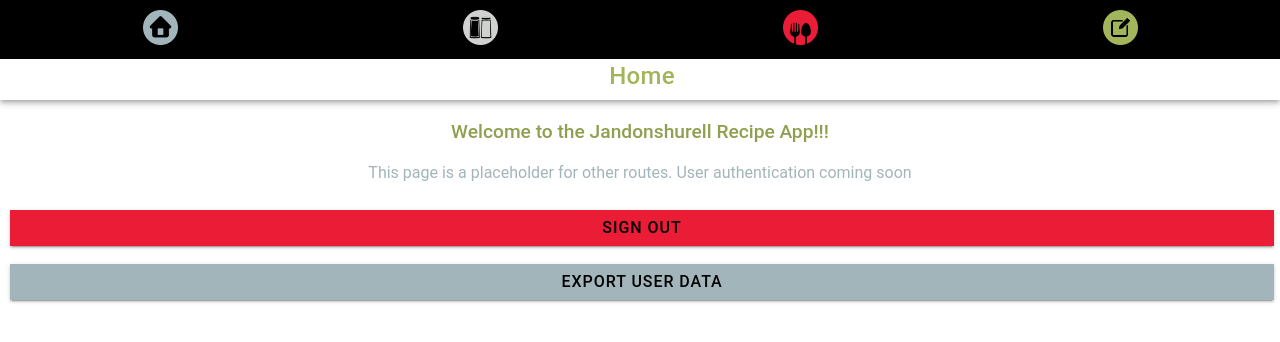
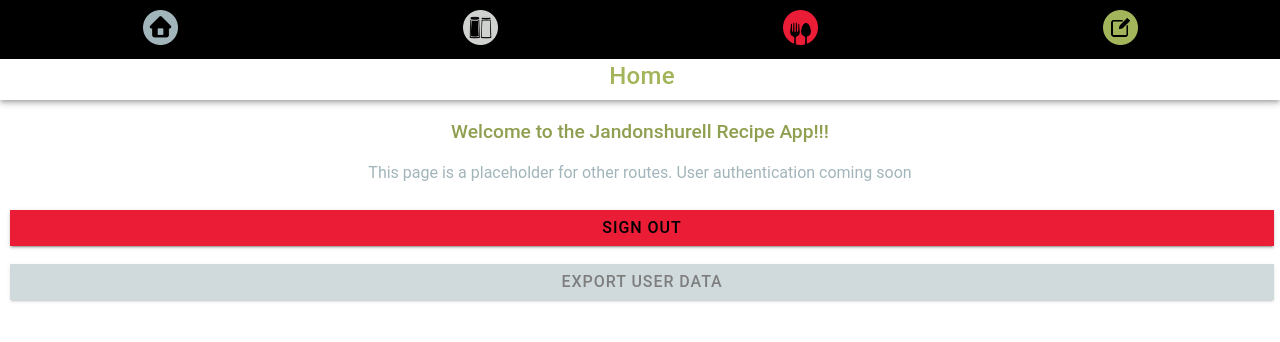
Before and after one commit to BC-1616/Cook-and-Compile, a React (Vite) app in the folder capstone/: page /Home in a window 1280 px wide. Shown: the top 342 px of the page. Built offline with nearby package versions, Linux system fonts and the light colour scheme; no server answers; the database is empty; sample sign-in values are in the browser's storage.

Commit message:
Fixed user recipe fetching and exporting

```diff
--- a/capstone/src/components/BlankPage.tsx
+++ b/capstone/src/components/BlankPage.tsx
@@ -1,10 +1,7 @@
-import React, {useState, useEffect} from 'react';
+import React, { useState, useEffect } from 'react';
 import { IonContent, IonPage, IonHeader, IonToolbar, IonButtons, IonMenuButton, IonTitle, IonButton } from '@ionic/react';
-import { useHistory } from 'react-router-dom';
-import { signOut, onAuthStateChanged } from 'firebase/auth';  // Import signOut from Firebase
-import { auth } from '../firebase_setup/firebase';  // Import your Firebase auth instance
-import { useUser } from './UserContext';  // Assuming you are using context for global state management
-import handleAuth from '../handles/handleAuth'; // Import handleAuth hook
+import { signOut } from 'firebase/auth';
+import { auth } from '../firebase_setup/firebase';
 import { handleFetchRecipes } from '../handles/handleFetchRecipes';
 import '../Styles/BlankPage.css';
 
@@ -14,33 +11,44 @@ interface Recipe {
     name: string;
     ingredients: { [key: string]: string };
     instructions: string;
-    tags: string; // Maybe change to a list if tags are multiple
-    userAllergic: boolean,
-    userPref: boolean
+    tags: string;
+    userAllergic: boolean;
+    userPref: boolean;
 }
 
 const BlankPage: React.FC = () => {
     const [recipes, setRecipes] = useState<Recipe[]>([]);
+    const [loading, setLoading] = useState<boolean>(true); // For loading state
+    const [user, setUser] = useState<any>(null);  // Track authenticated user
 
     useEffect(() => {
-    const getRecipes = async () => {
-      try{
+        // Auth state change listener
+        const unsubscribe = auth.onAuthStateChanged(async (user) => {
+            if (user) {
+                console.log("User authenticated:", user);
+                setUser(user);  // Set user to the state
+                await fetchRecipes(user.uid);  // Fetch recipes once user is authenticated
+            } else {
+                setUser(null);  // No user authenticated
+            }
+        });
+
+        return () => unsubscribe();  // Clean up the listener when component is unmounted
+    }, []);
+
+    const fetchRecipes = async (userId: string) => {
+        setLoading(true); // Start loading when fetching recipes
+        try {
             const userRecipes = await handleFetchRecipes();
+            console.log("Fetched recipes:", userRecipes);
             setRecipes(userRecipes);
-
         } catch (error) {
             console.log(error);
+        } finally {
+            setLoading(false); // Stop loading once the recipes are fetched
         }
-    }
-    getRecipes();
-  }, []);
-  console.log("recipes:");
-  console.log(recipes);
+    };
 
-  const { user } = handleAuth();  // Use the handleAuth hook to get user data
-  const history = useHistory();
-
-  // Handle sign out
     const handleSignOut = async () => {
         try {
             await signOut(auth);
@@ -51,49 +59,38 @@ const BlankPage: React.FC = () => {
         }
     };
 
-  // Export user data as JSON
     const exportToJson = () => {
-    if (!user) {
-      console.log("No user data available to export");
+        if (recipes.length === 0) {
+            console.log("No recipes available to export");
             return;
         }
 
-    // This will be the JSON object
         const userPersonalData = {
-      uid: user.uid,
-      displayName: user.displayName,
-      email: user.email,
-      photoURL: user.photoURL,
+            uid: user?.uid || 'Anonymous',
+            displayName: user?.displayName || 'Anonymous',
+            email: user?.email || 'N/A',
+            photoURL: user?.photoURL || 'N/A',
         };
+
         const otherData = {
             type: "recipes",
-      recipes: recipes,
-    }
+            recipes: recipes, // Include the recipes array here
+        };
 
         const userData = {
             ppd: userPersonalData,
             other: otherData,
         };
 
-    /*
-    const jsonRecipeData = JSON.stringify(userRecipes, null, 2);
-    const recipeBlob = new Blob([jsonRecipeData], { type: 'application/json' });
-    const recipeURL = URL.createObjectURL(recipeBlob);
-    const rlink = document.createElement('a');  // Create an anchor element
-    rlink.href = recipeURL;  // Set the download link
-    rlink.download = 'userData.json';  // Specify the filename for the downloaded JSON file
-    rlink.click();  // Simulate a click to trigger the download
-    */
-    const jsonData = JSON.stringify(userData, null, 2);  // Convert user data to JSON string
-    const blob = new Blob([jsonData], { type: 'application/json' });  // Create a Blob with JSON data
-    const url = URL.createObjectURL(blob);  // Create an object URL for the Blob
-    const link = document.createElement('a');  // Create an anchor element
-    link.href = url;  // Set the download link
-    link.download = 'userData.json';  // Specify the filename for the downloaded JSON file
-    link.click();  // Simulate a click to trigger the download
-    URL.revokeObjectURL(url);  // Clean up the object URL to free memory
+        const jsonData = JSON.stringify(userData, null, 2);
+        const blob = new Blob([jsonData], { type: 'application/json' });
+        const url = URL.createObjectURL(blob);
+        const link = document.createElement('a');
+        link.href = url;
+        link.download = 'userData.json';
+        link.click();
+        URL.revokeObjectURL(url);
     };
-
 
     return (
         <IonPage>
@@ -102,7 +99,6 @@ const BlankPage: React.FC = () => {
                     <IonButtons slot="start">
                         <IonMenuButton />
                     </IonButtons>
-            {/* Added CSS to move page tile below Navbar */}
                     <IonTitle id="title">Home</IonTitle>
                 </IonToolbar>
             </IonHeader>
@@ -121,8 +117,13 @@ const BlankPage: React.FC = () => {
                 </IonButton>
 
                 {/* Export User Data Button */}
-        <IonButton expand="full" color="primary" onClick={exportToJson}>
-          Export User Data
+                <IonButton
+                    expand="full"
+                    color="primary"
+                    onClick={exportToJson}
+                    disabled={loading || recipes.length === 0 || !user}
+                >
+                    {loading ? "Loading..." : "Export User Data"}
                 </IonButton>
             </IonContent>
         </IonPage>
--- a/capstone/src/handles/handleFetchRecipes.ts
+++ b/capstone/src/handles/handleFetchRecipes.ts
@@ -9,8 +9,17 @@ interface Recipe {
     ingredients: { [key: string]: string };
     instructions: string;
     tags: string; // Maybe change to a list if tags are multiple
-    userAllergic: boolean,
-    userPref: boolean
+    userAllergic: boolean;
+    userPref: boolean;
+}
+
+// Interface for the expected structure of recipe data from Firestore
+interface RecipeData {
+    image: string;
+    name: string;
+    ingredients: { [key: string]: string };
+    instructions: string;
+    tags?: string; // tags are optional
 }
 
 export const handleFetchRecipes = async () => {
@@ -24,26 +33,32 @@ export const handleFetchRecipes = async () => {
         const userId = user.uid; // Get the user's ID
 
         // Reference the user's 'recipes' subcollection
-        console.log('Looking under ', userId, ' collection for recipes.');
+        console.log('Looking under', userId, 'collection for recipes.');
         const recipesCollectionRef = collection(firestore, 'users', userId, 'recipes');
 
         // Fetch the recipes from the user's subcollection
         const querySnapshot = await getDocs(recipesCollectionRef);
-
         console.log('Fetched documents:', querySnapshot.docs.length); // Log the number of fetched documents
 
+        // If no recipes are found
+        if (querySnapshot.empty) {
+            console.log("No recipes found for this user.");
+            return [];
+        }
+
         const recipes: Recipe[] = querySnapshot.docs.map(doc => {
-            console.log('Document ID:', doc.id); // Log the document ID of each fetched recipe
-            const data = doc.data() as DocumentData;
+            const data = doc.data() as RecipeData;
+            console.log('Document Data:', data); // Log the data of each document
+
             return {
                 id: doc.id,
-                image: data.image,
-                name: data.name,
-                ingredients: data.ingredients,
-                instructions: data.instructions,
-                tags: data.tags || "", // Add default if no tags are available
+                image: data.image || '', // Default empty string if no image
+                name: data.name || 'Untitled', // Default value if no name
+                ingredients: data.ingredients || {}, // Default empty object if no ingredients
+                instructions: data.instructions || '', // Default empty string if no instructions
+                tags: data.tags || '', // Add default if no tags are available
                 userAllergic: false,
-                userPref: false // don't assume they like it // This can be dynamic based on allergies, if needed
+                userPref: false,
             };
         });
 
```
Lines whose indentation alone changed are shown as unchanged.
